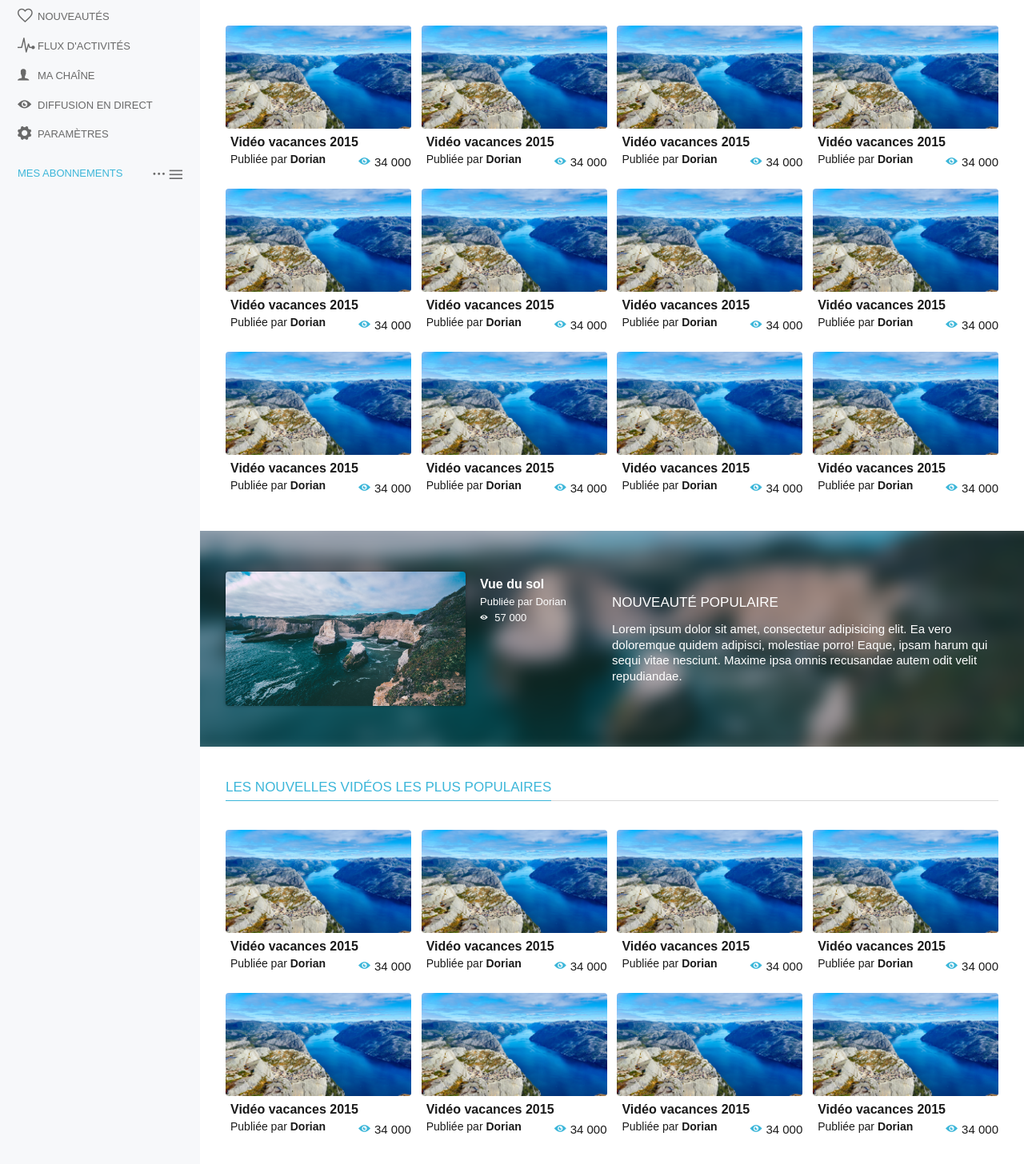
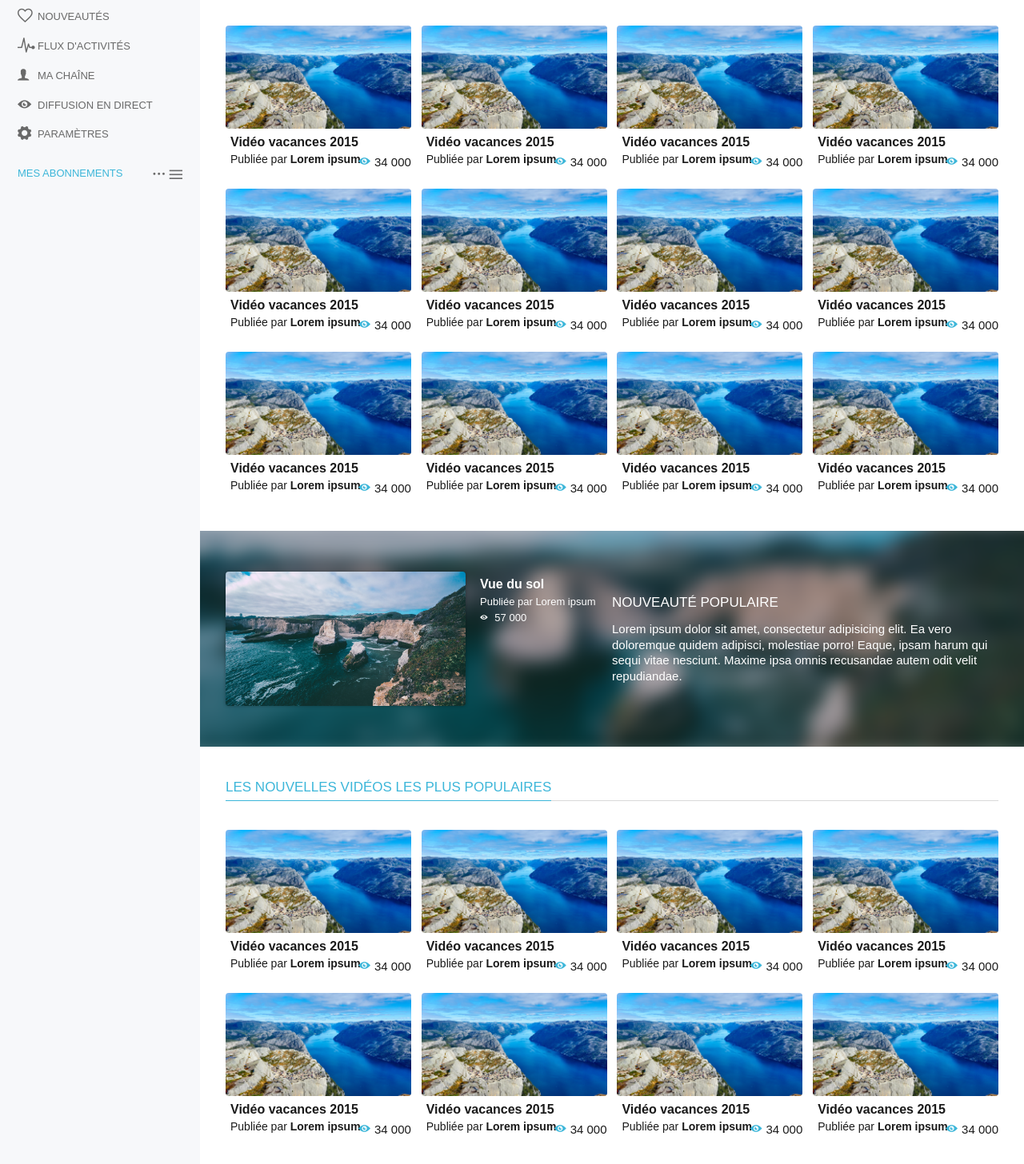
Before and after one commit to dreamvids/front-end, a website: page new.html in a window 1280 px wide. Shown: the part 126-1582 px from the top of the page at 80% size. Drawn offline with nearby package versions, Linux system fonts and the light colour scheme; a web font is replaced by a local one.

Commit message:
edit username

```diff
--- a/new.html
+++ b/new.html
@@ -103,7 +103,7 @@
 								<span class="thumbnail__img" style="background-image: url(assets/images/bg.jpg);"></span>
 								<span class="thumbnail__content">
 									<h3 class="thumbnail__title">Vidéo vacances 2015</h3>
-									<span class="thumbnail__legend">Publiée par <b>Dorian</b></span>
+									<span class="thumbnail__legend">Publiée par <b>Lorem ipsum</b></span>
 									<span class="thumbnail__additional"><i class="ion-ios-eye"></i> 34 000</span>
 								</span>
 							</a>
@@ -114,7 +114,7 @@
 								<span class="thumbnail__img" style="background-image: url(assets/images/bg.jpg);"></span>
 								<span class="thumbnail__content">
 									<h3 class="thumbnail__title">Vidéo vacances 2015</h3>
-									<span class="thumbnail__legend">Publiée par <b>Dorian</b></span>
+									<span class="thumbnail__legend">Publiée par <b>Lorem ipsum</b></span>
 									<span class="thumbnail__additional"><i class="ion-ios-eye"></i> 34 000</span>
 								</span>
 							</a>
@@ -125,7 +125,7 @@
 								<span class="thumbnail__img" style="background-image: url(assets/images/bg.jpg);"></span>
 								<span class="thumbnail__content">
 									<h3 class="thumbnail__title">Vidéo vacances 2015</h3>
-									<span class="thumbnail__legend">Publiée par <b>Dorian</b></span>
+									<span class="thumbnail__legend">Publiée par <b>Lorem ipsum</b></span>
 									<span class="thumbnail__additional"><i class="ion-ios-eye"></i> 34 000</span>
 								</span>
 							</a>
@@ -136,7 +136,7 @@
 								<span class="thumbnail__img" style="background-image: url(assets/images/bg.jpg);"></span>
 								<span class="thumbnail__content">
 									<h3 class="thumbnail__title">Vidéo vacances 2015</h3>
-									<span class="thumbnail__legend">Publiée par <b>Dorian</b></span>
+									<span class="thumbnail__legend">Publiée par <b>Lorem ipsum</b></span>
 									<span class="thumbnail__additional"><i class="ion-ios-eye"></i> 34 000</span>
 								</span>
 							</a>
@@ -147,7 +147,7 @@
 								<span class="thumbnail__img" style="background-image: url(assets/images/bg.jpg);"></span>
 								<span class="thumbnail__content">
 									<h3 class="thumbnail__title">Vidéo vacances 2015</h3>
-									<span class="thumbnail__legend">Publiée par <b>Dorian</b></span>
+									<span class="thumbnail__legend">Publiée par <b>Lorem ipsum</b></span>
 									<span class="thumbnail__additional"><i class="ion-ios-eye"></i> 34 000</span>
 								</span>
 							</a>
@@ -158,7 +158,7 @@
 								<span class="thumbnail__img" style="background-image: url(assets/images/bg.jpg);"></span>
 								<span class="thumbnail__content">
 									<h3 class="thumbnail__title">Vidéo vacances 2015</h3>
-									<span class="thumbnail__legend">Publiée par <b>Dorian</b></span>
+									<span class="thumbnail__legend">Publiée par <b>Lorem ipsum</b></span>
 									<span class="thumbnail__additional"><i class="ion-ios-eye"></i> 34 000</span>
 								</span>
 							</a>
@@ -169,7 +169,7 @@
 								<span class="thumbnail__img" style="background-image: url(assets/images/bg.jpg);"></span>
 								<span class="thumbnail__content">
 									<h3 class="thumbnail__title">Vidéo vacances 2015</h3>
-									<span class="thumbnail__legend">Publiée par <b>Dorian</b></span>
+									<span class="thumbnail__legend">Publiée par <b>Lorem ipsum</b></span>
 									<span class="thumbnail__additional"><i class="ion-ios-eye"></i> 34 000</span>
 								</span>
 							</a>
@@ -180,7 +180,7 @@
 								<span class="thumbnail__img" style="background-image: url(assets/images/bg.jpg);"></span>
 								<span class="thumbnail__content">
 									<h3 class="thumbnail__title">Vidéo vacances 2015</h3>
-									<span class="thumbnail__legend">Publiée par <b>Dorian</b></span>
+									<span class="thumbnail__legend">Publiée par <b>Lorem ipsum</b></span>
 									<span class="thumbnail__additional"><i class="ion-ios-eye"></i> 34 000</span>
 								</span>
 							</a>
@@ -191,7 +191,7 @@
 								<span class="thumbnail__img" style="background-image: url(assets/images/bg.jpg);"></span>
 								<span class="thumbnail__content">
 									<h3 class="thumbnail__title">Vidéo vacances 2015</h3>
-									<span class="thumbnail__legend">Publiée par <b>Dorian</b></span>
+									<span class="thumbnail__legend">Publiée par <b>Lorem ipsum</b></span>
 									<span class="thumbnail__additional"><i class="ion-ios-eye"></i> 34 000</span>
 								</span>
 							</a>
@@ -202,7 +202,7 @@
 								<span class="thumbnail__img" style="background-image: url(assets/images/bg.jpg);"></span>
 								<span class="thumbnail__content">
 									<h3 class="thumbnail__title">Vidéo vacances 2015</h3>
-									<span class="thumbnail__legend">Publiée par <b>Dorian</b></span>
+									<span class="thumbnail__legend">Publiée par <b>Lorem ipsum</b></span>
 									<span class="thumbnail__additional"><i class="ion-ios-eye"></i> 34 000</span>
 								</span>
 							</a>
@@ -213,7 +213,7 @@
 								<span class="thumbnail__img" style="background-image: url(assets/images/bg.jpg);"></span>
 								<span class="thumbnail__content">
 									<h3 class="thumbnail__title">Vidéo vacances 2015</h3>
-									<span class="thumbnail__legend">Publiée par <b>Dorian</b></span>
+									<span class="thumbnail__legend">Publiée par <b>Lorem ipsum</b></span>
 									<span class="thumbnail__additional"><i class="ion-ios-eye"></i> 34 000</span>
 								</span>
 							</a>
@@ -224,7 +224,7 @@
 								<span class="thumbnail__img" style="background-image: url(assets/images/bg.jpg);"></span>
 								<span class="thumbnail__content">
 									<h3 class="thumbnail__title">Vidéo vacances 2015</h3>
-									<span class="thumbnail__legend">Publiée par <b>Dorian</b></span>
+									<span class="thumbnail__legend">Publiée par <b>Lorem ipsum</b></span>
 									<span class="thumbnail__additional"><i class="ion-ios-eye"></i> 34 000</span>
 								</span>
 							</a>
@@ -243,7 +243,7 @@
 								<span class="selection__video__img" style="background-image: url(assets/images/bg2.jpg);"></span>
 								<span class="selection__video__content">
 									<h3 class="selection__video__title">Vue du sol</h3>
-									<span class="selection__video__legend">Publiée par <b>Dorian</b></span>
+									<span class="selection__video__legend">Publiée par <b>Lorem ipsum</b></span>
 									<span class="selection__video__additional"><i class="ion-ios-eye"></i> 57 000</span>
 								</span>
 							</span>
@@ -270,7 +270,7 @@
 								<span class="thumbnail__img" style="background-image: url(assets/images/bg.jpg);"></span>
 								<span class="thumbnail__content">
 									<h3 class="thumbnail__title">Vidéo vacances 2015</h3>
-									<span class="thumbnail__legend">Publiée par <b>Dorian</b></span>
+									<span class="thumbnail__legend">Publiée par <b>Lorem ipsum</b></span>
 									<span class="thumbnail__additional"><i class="ion-ios-eye"></i> 34 000</span>
 								</span>
 							</a>
@@ -281,7 +281,7 @@
 								<span class="thumbnail__img" style="background-image: url(assets/images/bg.jpg);"></span>
 								<span class="thumbnail__content">
 									<h3 class="thumbnail__title">Vidéo vacances 2015</h3>
-									<span class="thumbnail__legend">Publiée par <b>Dorian</b></span>
+									<span class="thumbnail__legend">Publiée par <b>Lorem ipsum</b></span>
 									<span class="thumbnail__additional"><i class="ion-ios-eye"></i> 34 000</span>
 								</span>
 							</a>
@@ -292,7 +292,7 @@
 								<span class="thumbnail__img" style="background-image: url(assets/images/bg.jpg);"></span>
 								<span class="thumbnail__content">
 									<h3 class="thumbnail__title">Vidéo vacances 2015</h3>
-									<span class="thumbnail__legend">Publiée par <b>Dorian</b></span>
+									<span class="thumbnail__legend">Publiée par <b>Lorem ipsum</b></span>
 									<span class="thumbnail__additional"><i class="ion-ios-eye"></i> 34 000</span>
 								</span>
 							</a>
@@ -303,7 +303,7 @@
 								<span class="thumbnail__img" style="background-image: url(assets/images/bg.jpg);"></span>
 								<span class="thumbnail__content">
 									<h3 class="thumbnail__title">Vidéo vacances 2015</h3>
-									<span class="thumbnail__legend">Publiée par <b>Dorian</b></span>
+									<span class="thumbnail__legend">Publiée par <b>Lorem ipsum</b></span>
 									<span class="thumbnail__additional"><i class="ion-ios-eye"></i> 34 000</span>
 								</span>
 							</a>
@@ -314,7 +314,7 @@
 								<span class="thumbnail__img" style="background-image: url(assets/images/bg.jpg);"></span>
 								<span class="thumbnail__content">
 									<h3 class="thumbnail__title">Vidéo vacances 2015</h3>
-									<span class="thumbnail__legend">Publiée par <b>Dorian</b></span>
+									<span class="thumbnail__legend">Publiée par <b>Lorem ipsum</b></span>
 									<span class="thumbnail__additional"><i class="ion-ios-eye"></i> 34 000</span>
 								</span>
 							</a>
@@ -325,7 +325,7 @@
 								<span class="thumbnail__img" style="background-image: url(assets/images/bg.jpg);"></span>
 								<span class="thumbnail__content">
 									<h3 class="thumbnail__title">Vidéo vacances 2015</h3>
-									<span class="thumbnail__legend">Publiée par <b>Dorian</b></span>
+									<span class="thumbnail__legend">Publiée par <b>Lorem ipsum</b></span>
 									<span class="thumbnail__additional"><i class="ion-ios-eye"></i> 34 000</span>
 								</span>
 							</a>
@@ -336,7 +336,7 @@
 								<span class="thumbnail__img" style="background-image: url(assets/images/bg.jpg);"></span>
 								<span class="thumbnail__content">
 									<h3 class="thumbnail__title">Vidéo vacances 2015</h3>
-									<span class="thumbnail__legend">Publiée par <b>Dorian</b></span>
+									<span class="thumbnail__legend">Publiée par <b>Lorem ipsum</b></span>
 									<span class="thumbnail__additional"><i class="ion-ios-eye"></i> 34 000</span>
 								</span>
 							</a>
@@ -347,7 +347,7 @@
 								<span class="thumbnail__img" style="background-image: url(assets/images/bg.jpg);"></span>
 								<span class="thumbnail__content">
 									<h3 class="thumbnail__title">Vidéo vacances 2015</h3>
-									<span class="thumbnail__legend">Publiée par <b>Dorian</b></span>
+									<span class="thumbnail__legend">Publiée par <b>Lorem ipsum</b></span>
 									<span class="thumbnail__additional"><i class="ion-ios-eye"></i> 34 000</span>
 								</span>
 							</a>
```
Also changed, not shown: index.html (+17 -17 lines).
